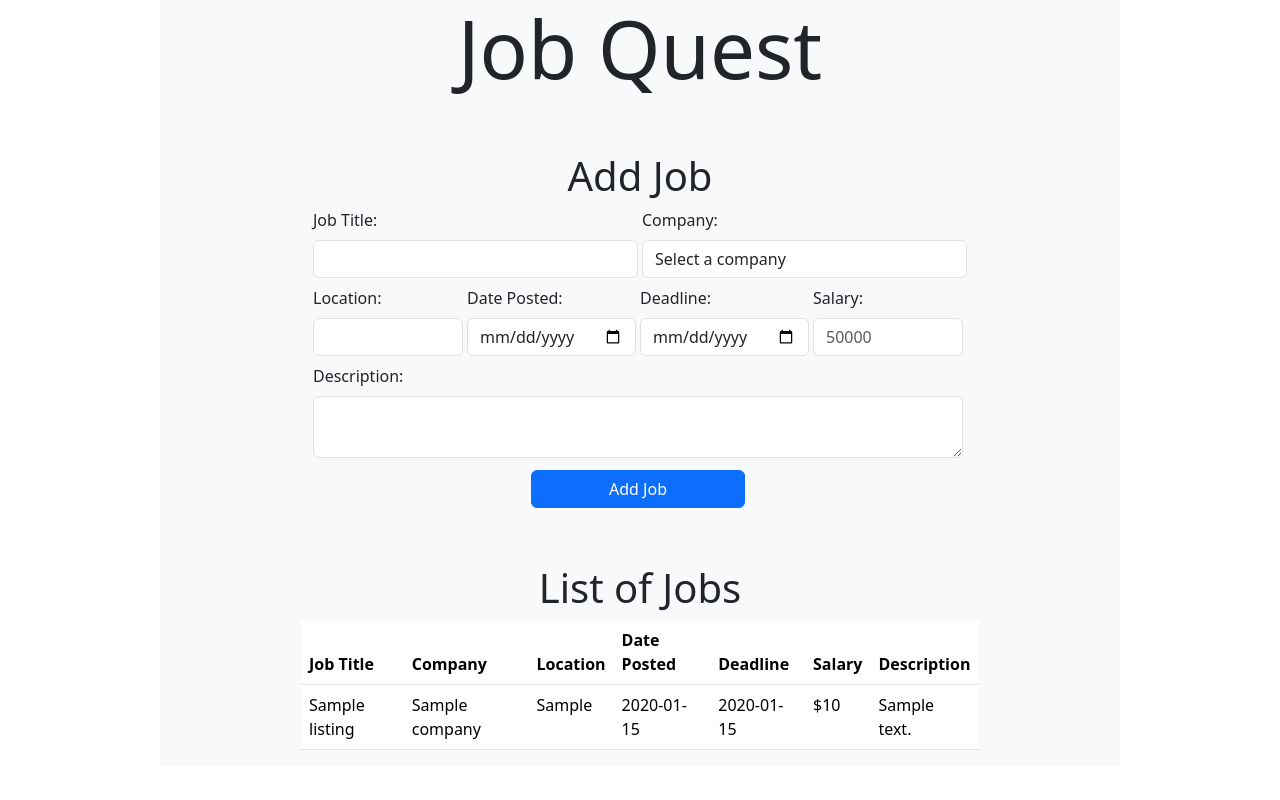
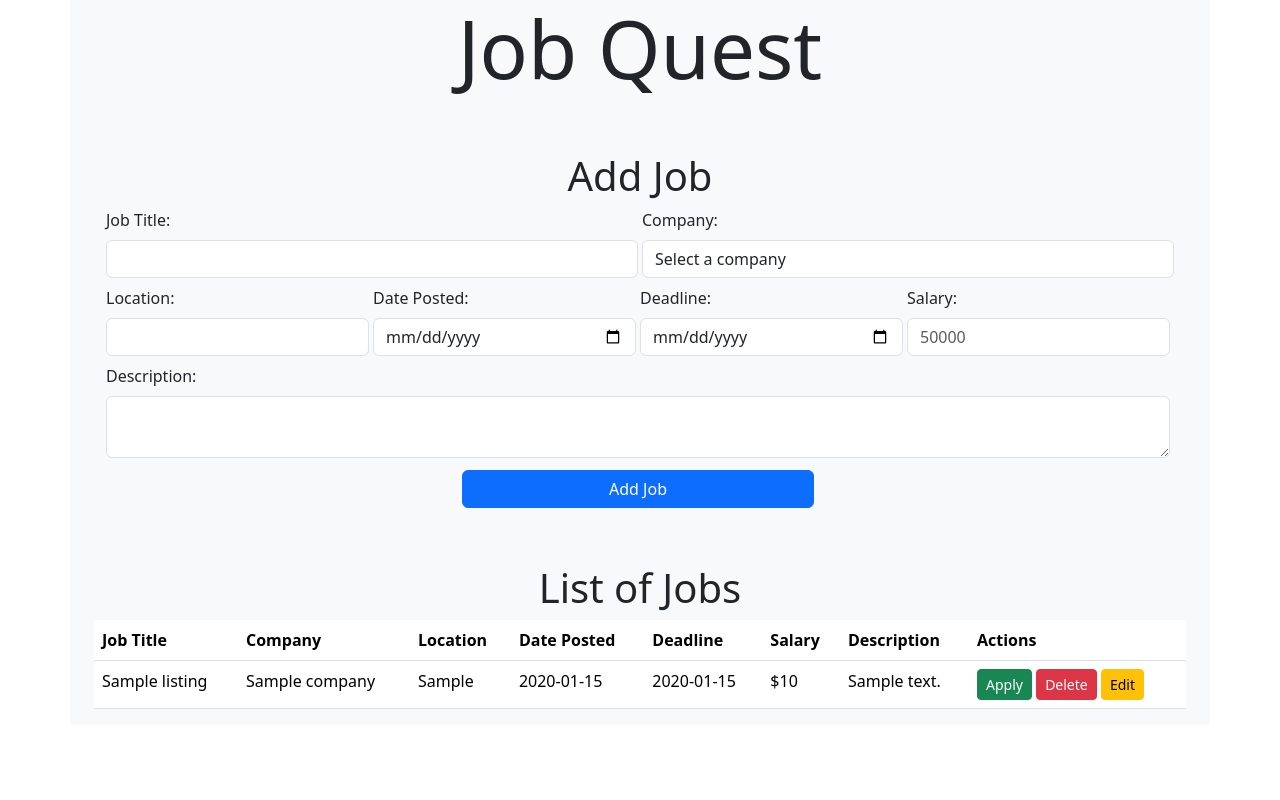
Before and after one commit to james-j-han/job-quest, a Flask app: page /job in a window 1280 px wide. Run offline with Flask 3, Linux system fonts and the light colour scheme; tables that the repository leaves empty hold one stand-in row (values such as "Sample post"); parts of the project's set-up code (start-up, migrations or seed data) failed here and were passed over.

Commit message:
Fixes select query to return correct job_id from db

```diff
--- a/app.py
+++ b/app.py
@@ -166,7 +166,6 @@ def job():
         salary = request.form['salary']
         deadline = request.form['deadline']
         date_posted = request.form['date_posted']
-        print(company_id)
 
         query = text("""
         INSERT INTO job_listings (title, description, company_id, location, salary, date_posted, deadline)
@@ -180,11 +179,22 @@ def job():
 
     # Join job_listings and companies tables
     query = text("""
-        SELECT * FROM job_listings
-        INNER JOIN companies
-        ON job_listings.company_id = companies.id
+        SELECT
+        jl.id,
+        jl.title,
+        jl.description,
+        jl.location,
+        jl.salary,
+        jl.date_posted,
+        jl.deadline,
+        c.name
+        FROM job_listings AS jl
+        INNER JOIN companies AS c
+        ON jl.company_id = c.id
     """)
     job_listings = db.session.execute(query).fetchall()
+    for job in job_listings:
+        print(job)
 
     return render_template('job.html', companies=companies, job_listings=job_listings)
 
@@ -213,3 +223,20 @@ def analytics():
 @app.route('/notification')
 def reminder():
     return 'Notification'
+
+@app.route('/apply/<int:job_id>', methods=['GET'])
+def apply(job_id):
+    print(job_id)
+    return redirect(url_for('job'))
+
+@app.route('/delete-job/<int:job_id>', methods=['GET'])
+def delete_job(job_id):
+    query = text("DELETE FROM job_listings WHERE id = :job_id")
+    db.session.execute(query, {"job_id": job_id})
+    db.session.commit()
+    return redirect(url_for('job'))
+
+@app.route('/edit-job/<int:job_id>', methods=['GET'])
+def edit_job(job_id):
+    print(job_id)
+    return redirect(url_for('job'))
--- a/templates/base.html
+++ b/templates/base.html
@@ -4,8 +4,6 @@
     <meta charset="utf-8">
     <meta name="viewport" content="width=device-width, initial-scale=1">
     <title>Job Quest</title>
-
-    <link rel="stylesheet" href="../static/style.css"/>
 
     <link
       href="https://cdn.jsdelivr.net/npm/bootstrap@5.3.3/dist/css/bootstrap.min.css"
@@ -16,7 +14,7 @@
   </head>
 
   <body>
-    <div class="container w-75 bg-light d-flex flex-column justify-content-center">
+    <div class="container w-100 bg-light d-flex flex-column justify-content-center">
       <h1 class="display-1 text-center">Job Quest</h1>
       {% if session.get('user_id') %}
       <ul class="nav nav-tabs d-flex justify-content-center">
@@ -43,7 +41,7 @@
         </li>
       </ul>
       {% endif %}
-      <div class="container w-75 bg-light">{% block content %} {% endblock %}</div>
+      <div class="container w-100 bg-light">{% block content %} {% endblock %}</div>
     </div>
 
     <script
--- a/templates/job.html
+++ b/templates/job.html
@@ -95,6 +95,7 @@
       <th scope="col">Deadline</th>
       <th scope="col">Salary</th>
       <th scope="col">Description</th>
+      <th scope="col">Actions</th>
     </tr>
   </thead>
   <tbody>
@@ -107,6 +108,11 @@
       <td>{{ job.deadline }}</td>
       <td>${{ job.salary }}</td>
       <td>{{ job.description }}</td>
+      <td>
+        <a href="{{ url_for('apply', job_id=job.id) }}" class="btn btn-success btn-sm">Apply</a>
+        <a href="{{ url_for('delete_job', job_id=job.id) }}" class="btn btn-danger btn-sm">Delete</a>
+        <a href="{{ url_for('edit_job', job_id=job.id) }}" class="btn btn-warning btn-sm">Edit</a>
+      </td>
       {% endfor %}
     </tr>
   </tbody>
```
